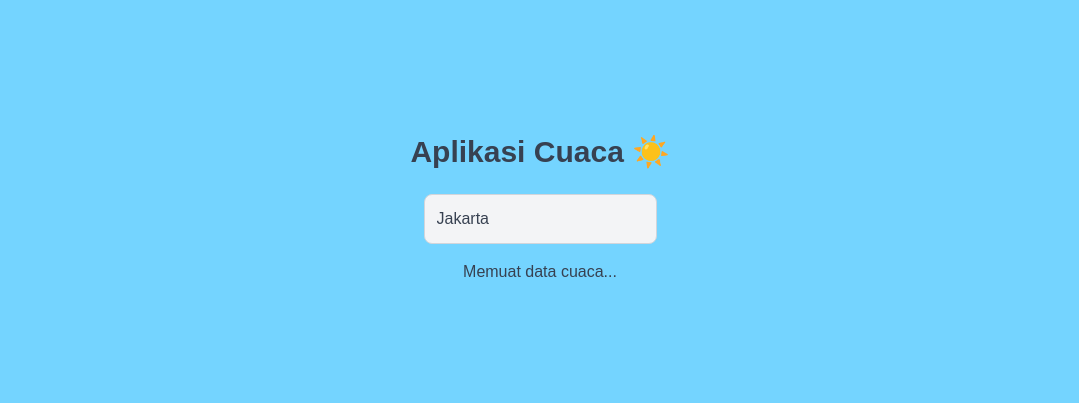
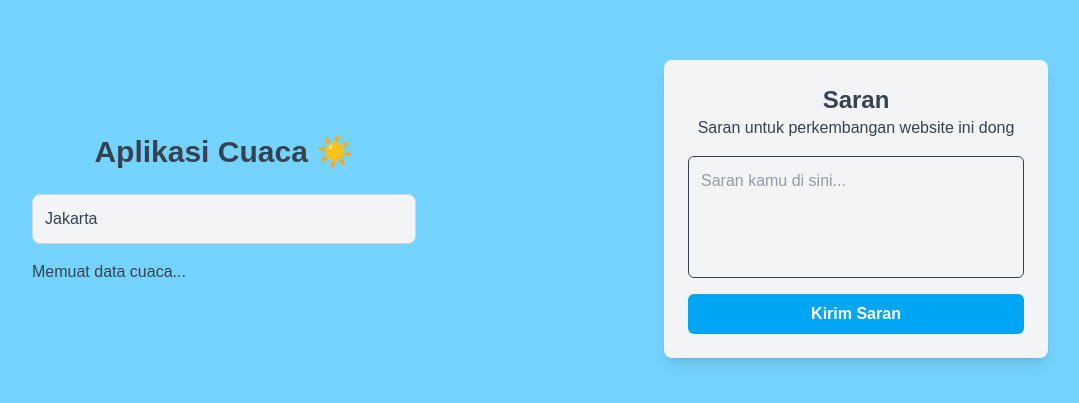
Before and after one commit to jodijonatan/awan-pintar, a Next.js app: page / in a window 1280 px wide. Shown: the part 191-594 px from the top of the page, without its empty margins (100-1179 px from the left). Built offline with nearby package versions, Linux system fonts and the light colour scheme; no server answers.

Commit message:
add form 'Saran' and update layout

```diff
--- a/src/app/page.js
+++ b/src/app/page.js
@@ -5,6 +5,8 @@ import { useEffect, useState } from "react";
 export default function HomePage() {
   const [weatherData, setWeatherData] = useState(null);
   const [city, setCity] = useState("Jakarta");
+  const [suggestion, setSuggestion] = useState("");
+  const [formStatus, setFormStatus] = useState(""); // 'success' atau 'error'
   const apiKey = process.env.NEXT_PUBLIC_OPENWEATHER_API_KEY;
 
   useEffect(() => {
@@ -24,22 +26,45 @@ export default function HomePage() {
     };
 
     fetchWeather();
-  }, [city, apiKey]); // Jalankan ulang saat kota berubah
+  }, [city, apiKey]);
+
+  const handleSuggestionSubmit = (e) => {
+    e.preventDefault();
+    if (suggestion.trim() === "") {
+      setFormStatus("error");
+      return;
+    }
+
+    // Di sini Anda bisa menambahkan logika untuk mengirim data ke server
+    // Misalnya menggunakan fetch(), axios, atau API Route di Next.js
+    // Untuk contoh ini, kita hanya akan menampilkan pesan sukses.
+
+    console.log("Saran dari pengguna:", suggestion);
+    setFormStatus("success");
+    setSuggestion(""); // Reset input setelah dikirim
+
+    // Sembunyikan pesan status setelah beberapa detik
+    setTimeout(() => {
+      setFormStatus("");
+    }, 3000);
+  };
 
   return (
-    <div className="flex flex-col items-center justify-center min-h-screen bg-sky-300 p-4">
-      <h1 className="text-3xl font-bold mb-6">Aplikasi Cuaca ☀️</h1>
-
+    <div className="flex flex-col md:flex-row md:justify-between md:items-center min-h-screen bg-sky-300 py-12 px-6 gap-8">
+      <div className="flex-grow flex-shrink w-full max-w-sm mx-auto">
+        <h1 className="text-3xl font-bold mb-6 text-center">
+          Aplikasi Cuaca ☀️
+        </h1>
+        {/* Input untuk mencari kota lain */}
         <input
           type="text"
           placeholder="Cari kota..."
           value={city}
           onChange={(e) => setCity(e.target.value)}
-        className="border p-2 rounded-md mb-4 bg-gray-100"
+          className="border p-2 rounded-md mb-4 bg-gray-100 w-full"
         />
-
         {weatherData ? (
-        <div className="bg-gray-100 rounded-lg shadow-lg p-8 text-center max-w-sm">
+          <div className="bg-gray-100 rounded-lg shadow-lg p-8 text-center max-w-sm mb-8">
             <h2 className="text-2xl font-semibold">{weatherData.name}</h2>
             <p className="text-6xl font-extrabold my-4">
               {Math.round(weatherData.main.temp)}°C
@@ -61,5 +86,38 @@ export default function HomePage() {
           <p>Memuat data cuaca...</p>
         )}
       </div>
+      {/* Formulir Saran */}
+      <div className="flex-grow flex-shrink w-full max-w-sm p-6 bg-gray-100 rounded-lg shadow-lg mx-auto">
+        <h2 className="text-2xl font-semibold text-center">Saran</h2>
+        <h4 className="text-md font-regular mb-4 text-center">
+          Saran untuk perkembangan website ini dong
+        </h4>
+        <form onSubmit={handleSuggestionSubmit} className="flex flex-col gap-4">
+          <textarea
+            value={suggestion}
+            onChange={(e) => setSuggestion(e.target.value)}
+            placeholder="Saran kamu di sini..."
+            rows="4"
+            className="w-full p-3 border rounded-md resize-none focus:outline-none focus:ring-2 focus:ring-sky-500"
+          ></textarea>
+          <button
+            type="submit"
+            className="bg-sky-500 text-white font-bold py-2 px-4 rounded-md hover:bg-sky-600 transition-colors"
+          >
+            Kirim Saran
+          </button>
+        </form>
+        {formStatus === "success" && (
+          <p className="mt-4 text-green-600 text-center font-semibold">
+            Terima kasih atas saran Anda!
+          </p>
+        )}
+        {formStatus === "error" && (
+          <p className="mt-4 text-red-600 text-center font-semibold">
+            Saran tidak boleh kosong.
+          </p>
+        )}
+      </div>
+    </div>
   );
 }
```
Lines whose indentation alone changed are shown as unchanged.
